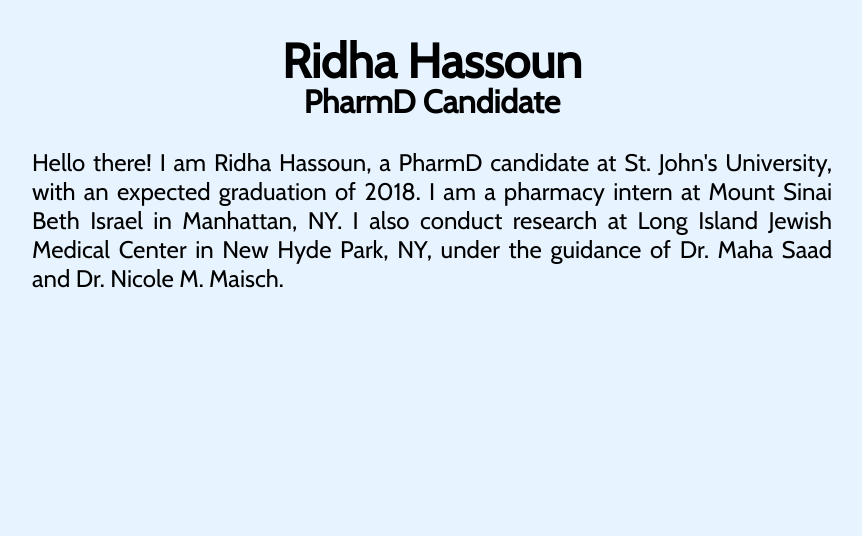
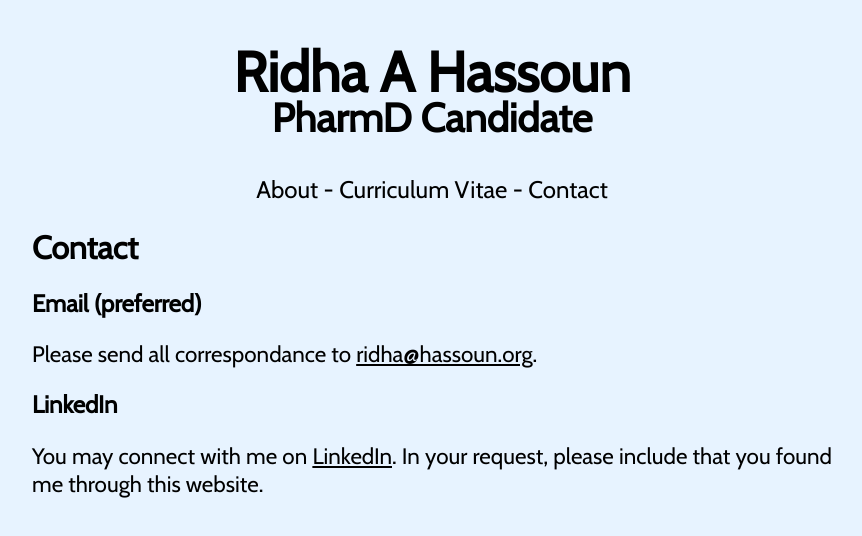
Before and after one commit to ridhahassoun/ridhahassoun.github.io, a plain HTML site: page contact.html in a window 1280 px wide. Shown: the whole page, without its empty margins (208-1070 px from the left). Drawn offline with nearby package versions, Linux system fonts and the light colour scheme.

Commit message:
Updated CV and contact pages. Added CV in PDF.

```diff
--- a/contact.html
+++ b/contact.html
@@ -1,17 +1,25 @@
 <!DOCTYPE html>
     <head>
-        <title>Ridha Hassoun</title>
+        <title>Contact</title>
         <!--<link rel="shortcut icon" href="{Favicon}">-->
         <link rel="stylesheet" type="text/css" href="style.css" />
     </head>
     <body>
     <div id="header">
-        <h1>Ridha Hassoun</h1>
+        <h1>Ridha A Hassoun</h1>
         <h2>PharmD Candidate</h2>
-        <div class="avatar"></div>
+        <ul class="nav">
+            <li><a href="index.html">About</a></li>
+            <li><a href="cv.html">Curriculum Vitae</a></li>
+            <li><a href="contact.html">Contact</a></li>
+        </ul>
     </div>
     <div id="content">
-        <p>Hello there! I am Ridha Hassoun, a PharmD candidate at St. John's University, with an expected graduation of 2018. I am a pharmacy intern at Mount Sinai Beth Israel in Manhattan, NY. I also conduct research at Long Island Jewish Medical Center in New Hyde Park, NY, under the guidance of Dr. Maha Saad and Dr. Nicole M. Maisch.</p>
+        <h1>Contact</h1>
+        <h2>Email (preferred)</h2>
+        <p>Please send all correspondance to <a href="mailto:ridha@hassoun.org">ridha@hassoun.org</a>.</p>
+        <h2>LinkedIn</h2>
+        <p>You may connect with me on <a href="https://www.linkedin.com/in/rhassoun/">LinkedIn</a>. In your request, please include that you found me through this website.</p>
     </div>
     </body>
 </html>
--- a/style.css
+++ b/style.css
@@ -11,11 +11,11 @@ body {
     text-align: center;
 }
 #header h1 {
-    font-size: 300%;
+    font-size: 3.5em;
 }
 #header h2 {
-    font-size: 200%;
-    margin-top: -40px;
+    font-size: 2.5em;
+    margin-top: -50px;
 }
 #avatar {
     background: radial-gradient(circle closest-side, rgba(231, 243, 255,0) 85%, rgba(231, 243, 255,1) 95%), url("picture.jpg");
@@ -30,13 +30,16 @@ body {
     width: 800px;
 }
 p {
-    font-size: 150%;
+    font-size: 1.4em;
     text-align: justify;
+}
+#content a {
+    text-decoration: underline;
 }
 
 /* Navigation */
 ul.nav {
-    font-size: 150%;
+    font-size: 1.5em;
     list-style: none;
     padding: 0;
 }
@@ -44,7 +47,7 @@ ul.nav li {
     display: inline;
 }
 ul.nav li:after {
-    content: " |";
+    content: " -";
 }
 ul.nav li:last-child:after {
     content: "";
```
Also changed, not shown: cv.html (+8 -3 lines), index.html (+1 -1 lines), 1 other file.
